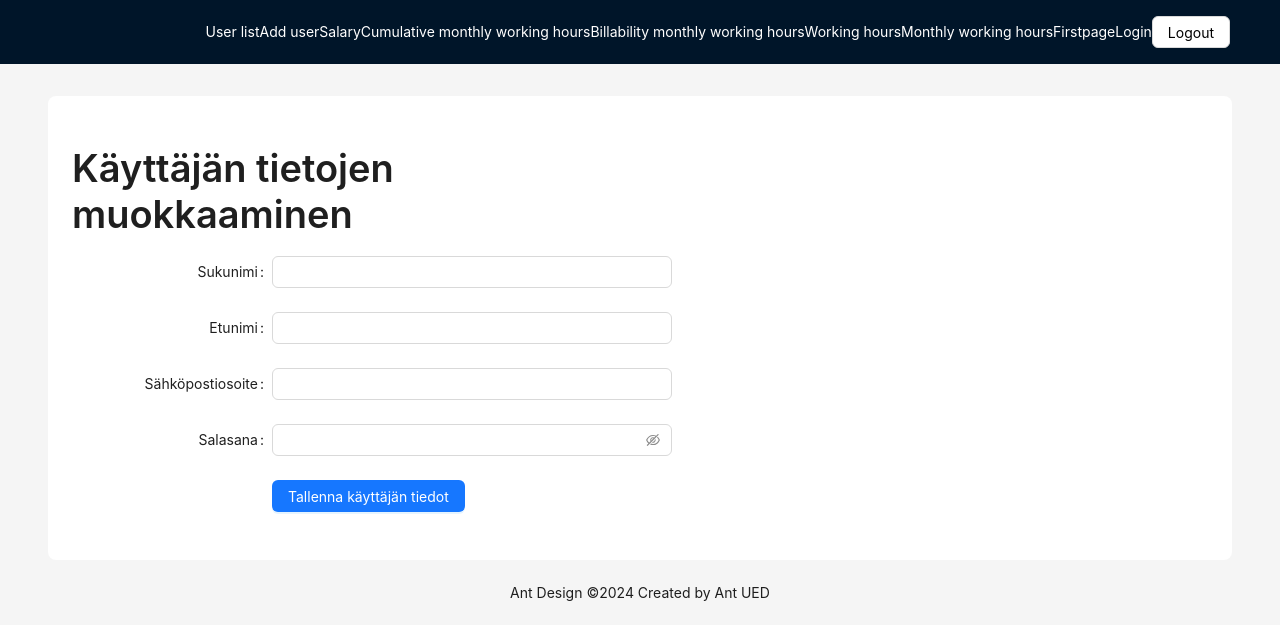
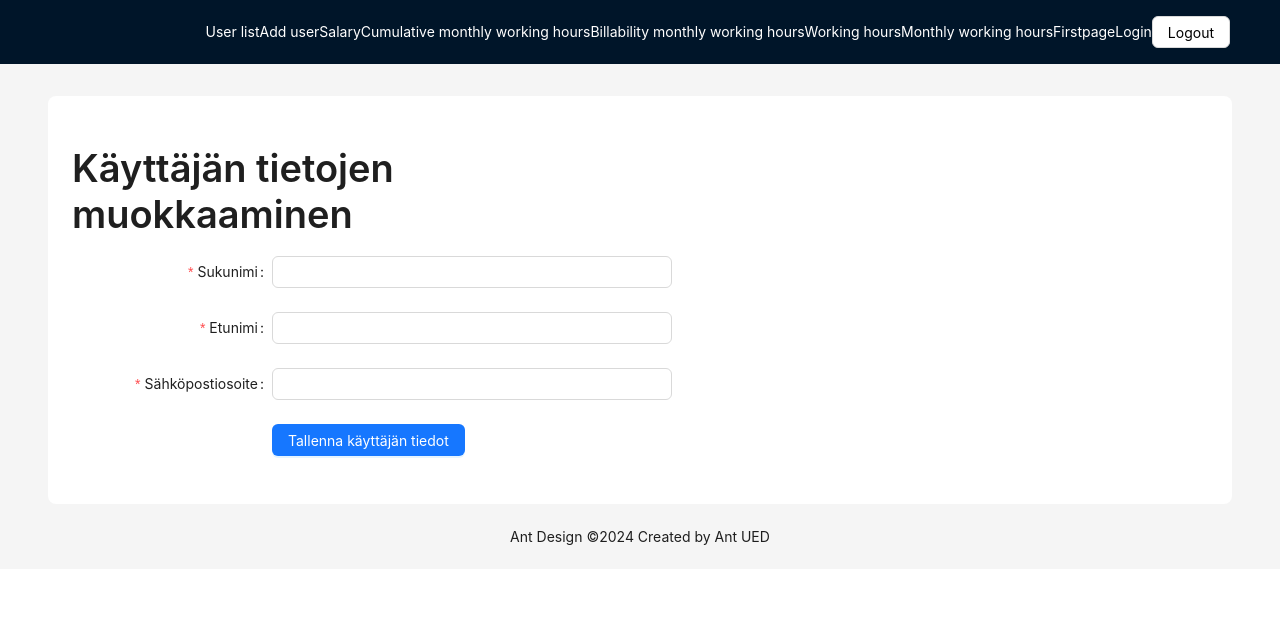
Before and after one commit to satuhalinen/reporting_system, a React (Vite) app in the folder frontend/: page /modify-user/1 in a window 1280 px wide. Shown: the top 640 px of the page. Built offline with nearby package versions, Linux system fonts and the light colour scheme; no server answers.

Commit message:
add the functionality to save new firstname, lastname and email

```diff
--- a/frontend/src/routes/ModifyUser.jsx
+++ b/frontend/src/routes/ModifyUser.jsx
@@ -1,15 +1,15 @@
 import { Button, Form, Input, Typography } from "antd";
 import { useParams } from "react-router-dom";
 import axios from "axios";
-import { useEffect } from "react";
-import { useState } from "react";
+import { useEffect, useState } from "react";
 
-const { Title } = Typography;
+const { Title, Text } = Typography;
 
 const ModifyUser = () => {
   const [initialValues, setInitialValues] = useState({});
   const { id } = useParams();
   const [form] = Form.useForm();
+  const [message, setMessage] = useState("");
 
   const fetchNames = async () => {
     const response = await axios.get(`http://localhost:3000/modify-user/${id}`);
@@ -21,6 +21,21 @@ const ModifyUser = () => {
   useEffect(() => {
     fetchNames();
   }, []);
+
+  const onFinish = (values) => {
+    axios
+      .post(`http://localhost:3000/modify-user/${id}`, {
+        email: values.email,
+        lastname: values.lastname,
+        firstname: values.firstname,
+      })
+      .then((response) => {
+        setMessage(response.data.message);
+      })
+      .catch((error) => {
+        setMessage(error.response.data.message);
+      });
+  };
 
   return (
     <Form
@@ -37,20 +52,44 @@ const ModifyUser = () => {
       autoComplete="off"
       initialValues={initialValues}
       form={form}
+      onFinish={onFinish}
     >
       <Title>Käyttäjän tietojen muokkaaminen</Title>
-      <Form.Item label="Sukunimi" name="lastname">
+      <Form.Item
+        label="Sukunimi"
+        name="lastname"
+        rules={[
+          {
+            required: true,
+            message: "Syötä käyttäjän sukunimi!",
+          },
+        ]}
+      >
         <Input />
       </Form.Item>
-      <Form.Item label="Etunimi" name="firstname">
+      <Form.Item
+        label="Etunimi"
+        name="firstname"
+        rules={[
+          {
+            required: true,
+            message: "Syötä käyttäjän etunimi!",
+          },
+        ]}
+      >
         <Input />
       </Form.Item>
-      <Form.Item label="Sähköpostiosoite" name="email">
+      <Form.Item
+        label="Sähköpostiosoite"
+        name="email"
+        rules={[
+          {
+            required: true,
+            message: "Syötä käyttäjän sähköpostiosoite!",
+          },
+        ]}
+      >
         <Input />
-      </Form.Item>
-
-      <Form.Item label="Salasana" name="password">
-        <Input.Password />
       </Form.Item>
       <Form.Item
         wrapperCol={{
@@ -61,6 +100,7 @@ const ModifyUser = () => {
         <Button type="primary" htmlType="submit">
           Tallenna käyttäjän tiedot
         </Button>
+        <Text>{message}</Text>
       </Form.Item>
     </Form>
   );
```
Also changed, not shown: 1 other file (tests, documents, lock files or other folders).
